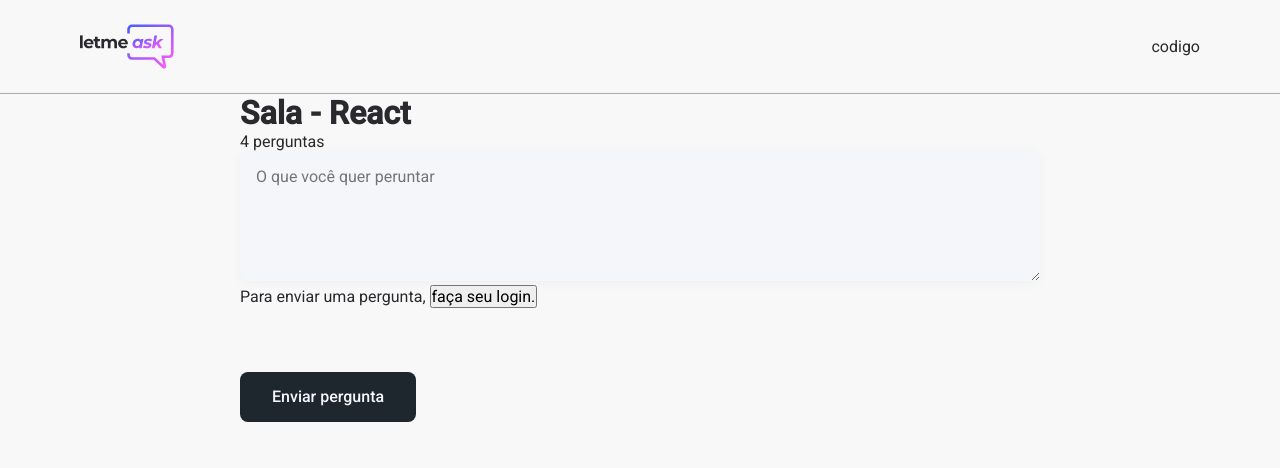
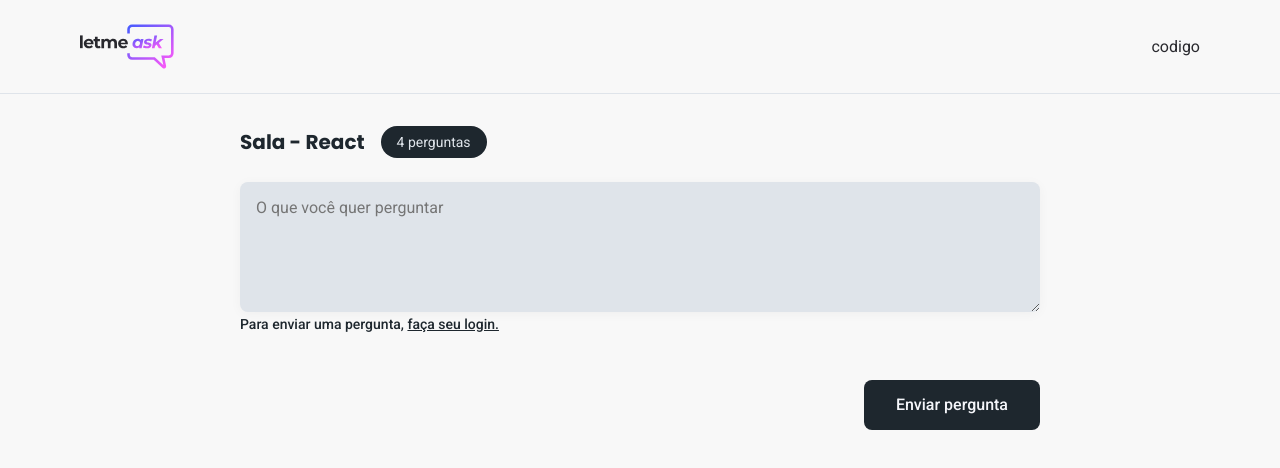
Before and after one commit to Arthur-art/reactjs-next-level-week-6-rocketseat, a React (Create React App) app in the folder letmeask/: page /rooms/1 in a window 1280 px wide. Shown: the top 468 px of the page. Built offline with nearby package versions, Linux system fonts and the light colour scheme; no server answers.

Commit message:
Finalizando primeira parte do scss da page Room

```diff
--- a/letmeask/src/pages/Room.tsx
+++ b/letmeask/src/pages/Room.tsx
@@ -14,12 +14,12 @@ export const Room = () => {
                 </div>
             </header>
             <main>
-                <div className="rooom-title">
+                <div className="room-title">
                     <h1>Sala - React</h1>
                     <span>4 perguntas</span>
                 </div>
                 <form onSubmit={(event: FormEvent) => event.preventDefault()} >
-                    <textarea placeholder="O que você quer peruntar" />
+                    <textarea placeholder="O que você quer perguntar" />
                     <div className="form-footer">
                         <span>Para enviar uma pergunta, <button>faça seu login.</button></span>
                         <Button type="submit">Enviar pergunta</Button>
--- a/letmeask/src/styles/global.scss
+++ b/letmeask/src/styles/global.scss
@@ -7,7 +7,7 @@
 :root {
     --white: #f5f6fa;
     --black: #1e272e;
-    --grey: #a8a8b3;
+    --grey: #dfe4ea;
     --red: #ea4335;
 }
 
--- a/letmeask/src/styles/room.scss
+++ b/letmeask/src/styles/room.scss
@@ -26,8 +26,8 @@
             align-items: center;
 
             h1 {
-                font-size: "Poppins", sans-serif;
-                font-size: 24px;
+                font-family: "Poppins", sans-serif;
+                font-size: 20px;
                 color: var(--black);
             }
 
@@ -36,7 +36,7 @@
                 margin-left: 16px;
                 border-radius: 9999px;
                 padding: 8px 16px;
-                color: var(--white);
+                color: var(--grey);
                 font-size: 14px;
             }
         }
@@ -47,11 +47,31 @@
                 border: 0;
                 padding: 16px;
                 border-radius: 8px;
-                background: var(--white);
+                background: var(--grey);
                 box-shadow: 0 2px 12px rgba(0, 0, 0, 0.04);
                 resize: vertical;
                 min-height: 130px;
             }
+            .form-footer {
+                display: flex;
+                justify-content: space-between;
+
+                span {
+                    font-size: 14px;
+                    color: var(--black);
+                    font-weight: 500;
+
+                    button {
+                        background: transparent;
+                        border: 0;
+                        color: var(--black);
+                        text-decoration: underline;
+                        font-size: 14px;
+                        font-weight: 500;
+                        cursor: pointer;
+                    }
+                }
+            }
         }
     }
 }
```
